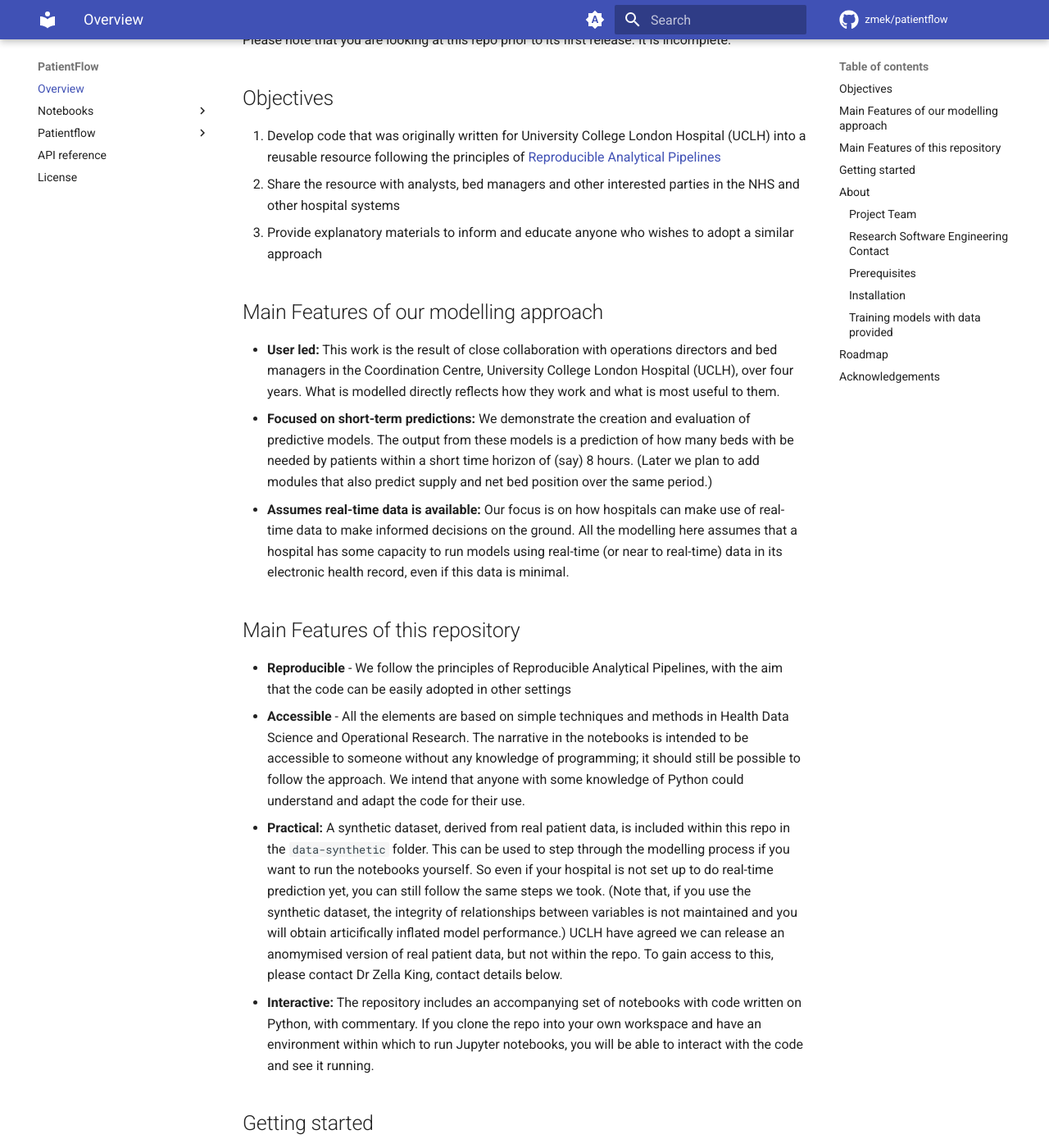
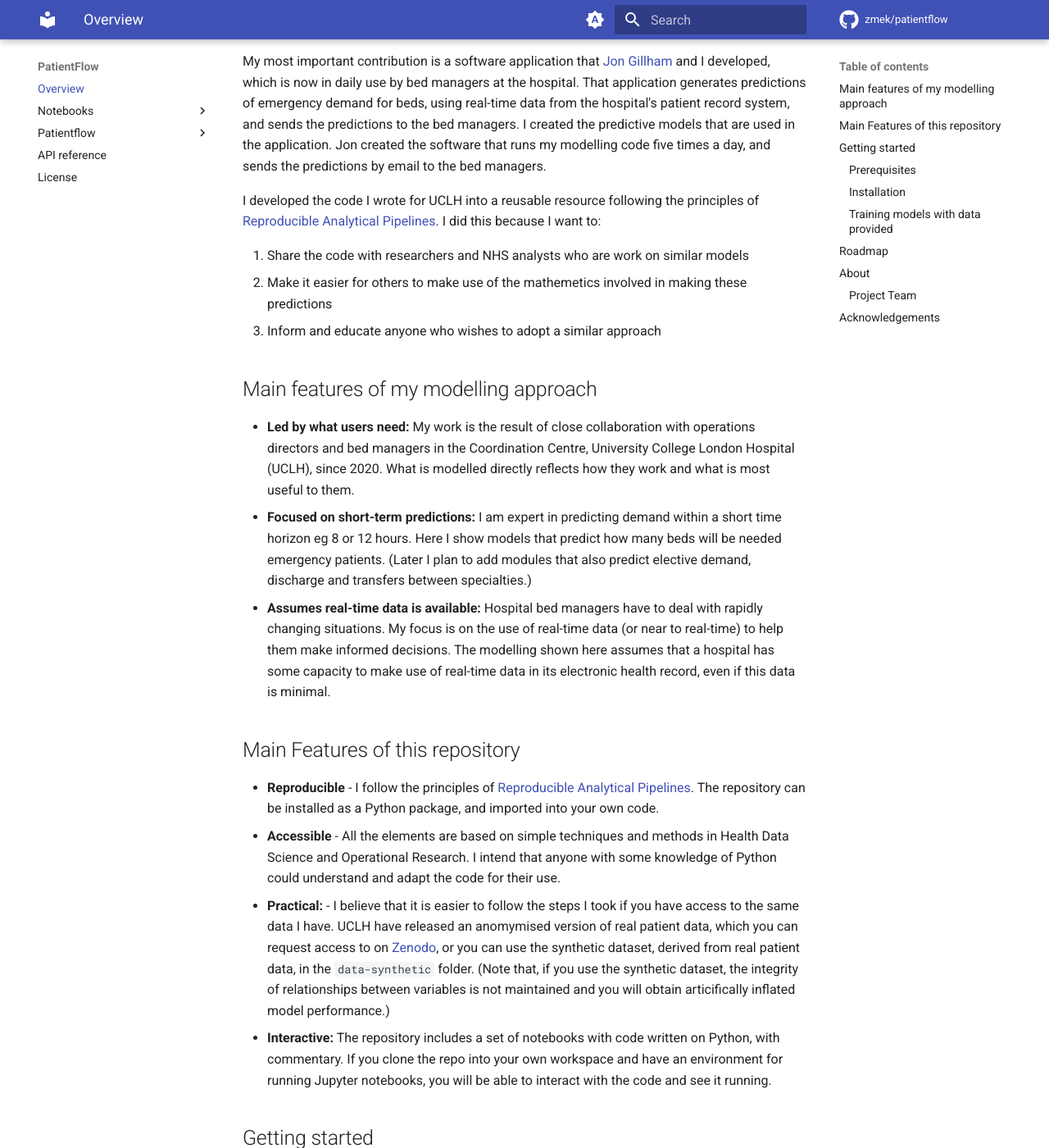
Before and after one commit to zmek/patientflow, an MkDocs documentation site: the page built from docs/index.md, in a window 1280 px wide and 1400 px high, scrolled down 432 px. Shown: the whole window at 82% size. Built offline with MkDocs 1.6.1 and Material for MkDocs 9.7.7, drawn with Linux system fonts in a browser that asks for light colours; comment, search, counter and statistics services are not loaded; some of the changed text lies outside the part shown.

Commit message:
edit READMEs

```diff
--- a/README.md
+++ b/README.md
@@ -29,52 +29,34 @@
 [pypi-version]:             https://img.shields.io/pypi/v/patientflow -->
 <!-- prettier-ignore-end -->
 
-Welcome to the PatientFlow repo, which is designed to support hospital bed management through predictive modelling. The repository shows methods for forecasting short-term bed capacity, a crucial aspect of hospital operations that impacts patient care and resource allocation.
+Welcome to the PatientFlow repository, which is designed to support hospital bed management through predictive modelling. I'm [Zella King](https://github.com/zmek/), a health data scientist in the Clinical Operational Research Unit (CORU) at University College London. Since 2020, I have worked with University College London Hospital (UCLH) NHS Trust on practical tools to improve patient flow through the hospital.
 
-Please note that you are looking at this repo prior to its first release. It is incomplete.
+My most important contribution is a software application that [Jon Gillham](https://github.com/jongillham) and I developed, which is now in daily use by bed managers at the hospital. That application generates predictions of emergency demand for beds, using real-time data from the hospital's patient record system, and sends the predictions to the bed managers. I created the predictive models that are used in the application. Jon created the software that runs my modelling code five times a day, and sends the predictions by email to the bed managers.
 
-## Objectives
+I developed the code I wrote for UCLH into a reusable resource following the principles of [Reproducible Analytical Pipelines](https://analysisfunction.civilservice.gov.uk/support/reproducible-analytical-pipelines/). I did this because I want to:
 
-1. Develop code that was originally written for University College London Hospital (UCLH) into a reusable resource following the principles of [Reproducible Analytical Pipelines](https://analysisfunction.civilservice.gov.uk/support/reproducible-analytical-pipelines/)
-2. Share the resource with analysts, bed managers and other interested parties in the NHS and other hospital systems
-3. Provide explanatory materials to inform and educate anyone who wishes to adopt a similar approach
+1. Share the code with researchers and NHS analysts who are work on similar models
+2. Make it easier for others to make use of the mathemetics involved in making these predictions
+3. Inform and educate anyone who wishes to adopt a similar approach
 
-## Main Features of our modelling approach
+## Main features of my modelling approach
 
-- **User led:** This work is the result of close collaboration with operations directors and bed managers in the Coordination Centre, University College London Hospital (UCLH), over four years. What is modelled directly reflects how they work and what is most useful to them.
-- **Focused on short-term predictions:** We demonstrate the creation and evaluation of predictive models. The output from these models is a prediction of how many beds with be needed by patients within a short time horizon of (say) 8 hours. (Later we plan to add modules that also predict supply and net bed position over the same period.)
-- **Assumes real-time data is available:** Our focus is on how hospitals can make use of real-time data to make informed decisions on the ground. All the modelling here assumes that a hospital has some capacity to run models using real-time (or near to real-time) data in its electronic health record, even if this data is minimal.
+- **Led by what users need:** My work is the result of close collaboration with operations directors and bed managers in the Coordination Centre, University College London Hospital (UCLH), since 2020. What is modelled directly reflects how they work and what is most useful to them.
+- **Focused on short-term predictions:** I am expert in predicting demand within a short time horizon eg 8 or 12 hours. Here I show models that predict how many beds will be needed emergency patients. (Later I plan to add modules that also predict elective demand, discharge and transfers between specialties.)
+- **Assumes real-time data is available:** Hospital bed managers have to deal with rapidly changing situations. My focus is on the use of real-time data (or near to real-time) to help them make informed decisions. The modelling shown here assumes that a hospital has some capacity to make use of real-time data in its electronic health record, even if this data is minimal.
 
 ## Main Features of this repository
 
-- **Reproducible** - We follow the principles of Reproducible Analytical Pipelines, with the aim that the code can be easily adopted in other settings
-- **Accessible** - All the elements are based on simple techniques and methods in Health Data Science and Operational Research. The narrative in the notebooks is intended to be accessible to someone without any knowledge of programming; it should still be possible to follow the approach. We intend that anyone with some knowledge of Python could understand and adapt the code for their use.
-- **Practical:** A synthetic dataset, derived from real patient data, is included within this repo in the `data-synthetic` folder. This can be used to step through the modelling process if you want to run the notebooks yourself. So even if your hospital is not set up to do real-time prediction yet, you can still follow the same steps we took. (Note that, if you use the synthetic dataset, the integrity of relationships between variables is not maintained and you will obtain articifically inflated model performance.) UCLH have agreed we can release an anomymised version of real patient data, but not within the repo. To gain access to this, please contact Dr Zella King, contact details below.
-- **Interactive:** The repository includes an accompanying set of notebooks with code written on Python, with commentary. If you clone the repo into your own workspace and have an environment within which to run Jupyter notebooks, you will be able to interact with the code and see it running.
+- **Reproducible** - I follow the principles of [Reproducible Analytical Pipelines](https://analysisfunction.civilservice.gov.uk/support/reproducible-analytical-pipelines/). The repository can be installed as a Python package, and imported into your own code.
+- **Accessible** - All the elements are based on simple techniques and methods in Health Data Science and Operational Research. I intend that anyone with some knowledge of Python could understand and adapt the code for their use.
+- **Practical:** - I believe that it is easier to follow the steps I took if you have access to the same data I have. UCLH have released an anomymised version of real patient data, which you can request access to on [Zenodo](https://zenodo.org/records/14866057), or you can use the synthetic dataset, derived from real patient data, in the `data-synthetic` folder. (Note that, if you use the synthetic dataset, the integrity of relationships between variables is not maintained and you will obtain articifically inflated model performance.)
+- **Interactive:** The repository includes a set of notebooks with code written on Python, with commentary. If you clone the repo into your own workspace and have an environment for running Jupyter notebooks, you will be able to interact with the code and see it running.
 
 ## Getting started
 
-- Exploration: Start with the [notebooks README](notebooks/README.md) to get an outline of the notebooks, and read the [patientflow README](src/patientflow/README.md) to understand our intentions for the Python package
+- Exploration: Start with the [notebooks README](notebooks/README.md) to get an outline of the notebooks, and read the [patientflow README](src/patientflow/README.md) to understand my intentions for the Python package
 - Installation: Follow the instructions below to set up the environment and install necessary dependencies in your own environment
 - Configuration: Repurpose config.yaml to configure the package to your own data and user requirements
-
-## About
-
-This project was inspired by the [py-pi template](https://github.com/health-data-science-OR/pypi-template) developed by Tom Monks, and is developed in collaboration with the
-[Centre for Advanced Research Computing](https://ucl.ac.uk/arc), University
-College London.
-
-### Project Team
-
-Dr Zella King, Clinical Operational Research Unit (CORU), UCL ([zella.king@ucl.ac.uk](mailto:zella.king@ucl.ac.uk))
-Jon Gillham, Institute of Health Informatics, UCL
-Professor Sonya Crowe, CORU
-Professor Martin Utley, CORU
-
-### Research Software Engineering Contact
-
-Centre for Advanced Research Computing, University College London
-([arc.collaborations@ucl.ac.uk](mailto:arc.collaborations@ucl.ac.uk))
 
 ### Prerequisites
 
@@ -120,6 +102,19 @@ The data_folder_name specifies the name of the folder containing data. The funct
 - [ ] Alpha Release
 - [ ] Feature-Complete Release
 
+## About
+
+This project was inspired by the [py-pi template](https://github.com/health-data-science-OR/pypi-template) developed by Tom Monks, and is developed in collaboration with the
+[Centre for Advanced Research Computing](https://ucl.ac.uk/arc), University
+College London.
+
+### Project Team
+
+Dr Zella King, Clinical Operational Research Unit (CORU), UCL ([zella.king@ucl.ac.uk](mailto:zella.king@ucl.ac.uk))
+Jon Gillham, Institute of Health Informatics, UCL
+Professor Sonya Crowe, CORU
+Professor Martin Utley, CORU
+
 ## Acknowledgements
 
 This work was funded by a grant from the UCL Impact Funding. We are grateful to the Information Governance team and the Caldicott Guardian at UCLH for agreeing that we can release real patient data.
--- a/notebooks/README.md
+++ b/notebooks/README.md
@@ -1,37 +1,47 @@
 # About the notebooks
 
-This folder contains a series of notebooks that demonstrate the process of modeling emergency demand in healthcare through a structured approach. Notebooks combine commentary with code and the results produced by that code. Here’s how different audiences can benefit from these notebooks:
+## Background
 
-- **For non-programmers seeking to understand the approach:** If you're not familiar with programming, you can read the narrative sections of the notebooks as if it were a blog post to understand the strategies employed, and skip the code snippets.
-- **For those new to Python or looking to learn:** If you have some coding experience but are new to Python, the code snippets, combined with the narrative, provide insights into how Python is applied in modelling emergency bed demand. They show how tasks such as data exploration, model fitting, and result evaluation can be done in Python. Observing the output will help you see the practical outcomes of the modelling.
-- **For those interested in using the 'patientflow' package:** These notebooks serve as a guide on how to use the 'patientflow' package. Through walkthroughs of the functions and their applications, you can learn how to integrate this package into your own projects.
+I'm Zella King, a health data scientist in the Clinical Operational Research Unit (CORU) at University College London. Since 2020, I have worked with University College London Hospital (UCLH) NHS Trust on practical tools to improve patient flow through the hospital.
+
+One of these tools is now in daily use by bed managers at UCLH. It generates predictions of emergency demand for beds, using real-time data from the hospital's patient record system, and sends the predictions to bed managers.
+
+This PatientFlow repository contains the code I use to explore the data, train the models, make predictions and evaluate the results. I have made my code public to share my approach with other researchers and NHS analysts.
+
+## About the notebooks
+
+The notebooks in this folder demonstrate how you can use the PatientFlow repository. Notebooks combine commentary, code and the results produced by that code. Here's how different audiences can use the notebooks:
+
+- **As a non-programmer seeking to understand the approach:** The narrative sections introduce my approach to creating predictive models of emergency demand for a hospital. Read them like a blog post.
+- **As a programmer interested in how to model emergency demand:** The code snippets, combined with the narrative, show how I trained, tested and applied my models in Python. The output of each notebook cell shows the outcomes of the modelling.
+- **As a programmer interested in using the PatientFlow package:** The repository contains a Python package that can be installed using an import statement in your code, so that you can use the functions I have developed. The notebooks demonstrate use of the functions in the PatientFlow package.
 
 ## Outline of the notebooks
 
 I begin with two introductory notebooks to explain who these predictions were for, and what is useful to them.
 
 - **[1_Meet_the_users_of_our_predictions](/notebooks/1_Meet_the_users_of_our_predictions.ipynb):** Talks about the users of emergency demand predictions in acute hospitals.
-- **[2_Consider_what_makes_a_useful_model_for_our_users](/notebooks/2_Consider_what_makes_a_useful_model_for_our_users.ipynb):** Explains design choices that were made to develop a practical model, and shows an example of the output that is sent five times a day at UCLH.
+- **[2_Specify_emergency_demand_model](/notebooks/2_Specify_emergency_demand_model.ipynb):** Explains design choices that were made to develop a practical model, and shows an example of the output that is sent five times a day at UCLH.
 
-A set of notebooks show how to get start with this repository
+A set of notebooks show how to get started with this repository:
 
 - **[3a_Set_up_your_environment](/notebooks/3a_Set_up_your_environment.ipynb):** Shows how to set things up if you want to run these notebooks in a Jupyter environment
 - **[3b_Explore_the_datasets](/notebooks/3b_Explore_the_datasets.ipynb):** Introduces the two synthetic datasets created to accompany this repository
-- **[3c_Convert_your_EHR_data_to_snapshots](/notebooks/3c_Convert_your_EHR_data_to_snapshots.ipynb):** Shows an example of how you could convert Electronic Health Record data from a relational database into the snapshot-based data structure used here.
+- **[3c_Convert_your_EHR_data_to_snapshots](/notebooks/3c_Convert_your_EHR_data_to_snapshots.ipynb):** Shows an example of how you could convert Electronic Health Record data from a relational database into the data structure used here.
 
-A set of notebooks showing how the modelling has been done at UCLH. These can be run using the synthetic data.
+A set of notebooks show three models I have developed for predicting number of beds needed for emergency demand.
 
 - **[4a_Predict_probability_of_admission_from_ED](/notebooks/4a_Predict_probability_of_admission_from_ED.ipynb):** Shows how to train a machine learning model to predict a patient's probability of admission using patient data from the Emergency Department (ED). This includes dividing the data into training, validation, and testing sets, as well as into subsets based on the time of day the predictions are made, applying an XGBoost model for predictions, and saving the models for future use.
-- **[4b_Predict_demand_from_patients_in_ED](/notebooks/4b_Predict_demand_from_patients_in_ED.ipynb)** Illustrates how to convert individual admission probabilities into a prediction of overall bed demand
+- **[4b_Predict_demand_from_patients_in_ED](/notebooks/4b_Predict_demand_from_patients_in_ED.ipynb)** Shows how to convert patient-level admission probabilities into a predictions of overall bed demand
 - **[4c_Predict_probablity_of_admission_to_specialty](/notebooks/4c_Predict_probability_of_admission_to_specialty.ipynb):** Shows how to train a model predicting specialty of admission; a sequence of consultation requests is mapped to a probability of being admitted to one of three specialties: medical, surgical, and haematology/oncology, with paediatric patients (under 18) handled differently
-- **[4d_Predict_demand_from_patients_yet_to_arrive](/notebooks/4d_Predict_demand_from_patients_yet_to_arrive.ipynb):** Show the use of a time-varying weighted Poisson distribution to predict a number of patients yet to arrive to the ED within a prediction window (say 8 hours) of the time of prediction, by specialty. Demonstrates the use of a function that will take ED performance targets into account when predicting the number admitted by the end of the prediction window
+- **[4d_Predict_demand_from_patients_yet_to_arrive](/notebooks/4d_Predict_demand_from_patients_yet_to_arrive.ipynb):** Shows the use of a time-varying weighted Poisson distribution to predict a number of patients yet to arrive to the ED within a prediction window (say 8 hours). Demonstrates the use of a function that will assume ED performance targets are met when predicting the number admitted by the end of the prediction window
 
-A set of notebooks that shows how you might being to evaluate the performance of your models, and how you could use them for real-time prediction.
+Two notebooks show how I evaluate the performance of the models, and how they are usedfor real-time prediction.
 
 - **[5_Evaluate_model_performance](/notebooks/5_Evaluate_model_performance.ipynb)**: Discusses how to evaluate the models' predictions
 - **[6_Bring_it_all_together](/notebooks/6_Bring_it_all_together.ipynb):** Shows an example of doing live inference using the models trained in the previous steps
 
-Other notebooks showing analysis we have done for our users.
+One notebook shows additional analysis we have done for our users.
 
 - **[7_Visualise_un-delayed_demand](/notebooks/7_Visualise_un-delayed_demand.ipynb):** Create charts showing when in the day beds are needed, if ED targets for admitted patients are met and no one has to wait for a bed.
 
@@ -40,10 +50,10 @@ Other notebooks showing analysis we have done for our users.
 The `PATH_TO_PATIENTFLOW` environment variable needs to be set so notebooks know where the patientflow repository resides on your computer. You have various options:
 
 - use a virtual enviromment and set PATH_TO_PATIENTFLOW up within that
-- set PATH_TO_PATIENTFLOW temporarily within each notebook
 - set PATH_TO_PATIENTFLOW globally on your computer
+- let each notebook infer PATH_TO_PATIENTFLOW from the location of the notebook file, or specify it within the notebook
 
-### To set the PATH_TO_PATIENTFLOW environment variable within your virtual environment
+### To set the PATH_TO_PATIENTFLOW environment variable within your virtual environment
 
 **Conda environments**
 
```
Also changed, not shown: 4 other files.
